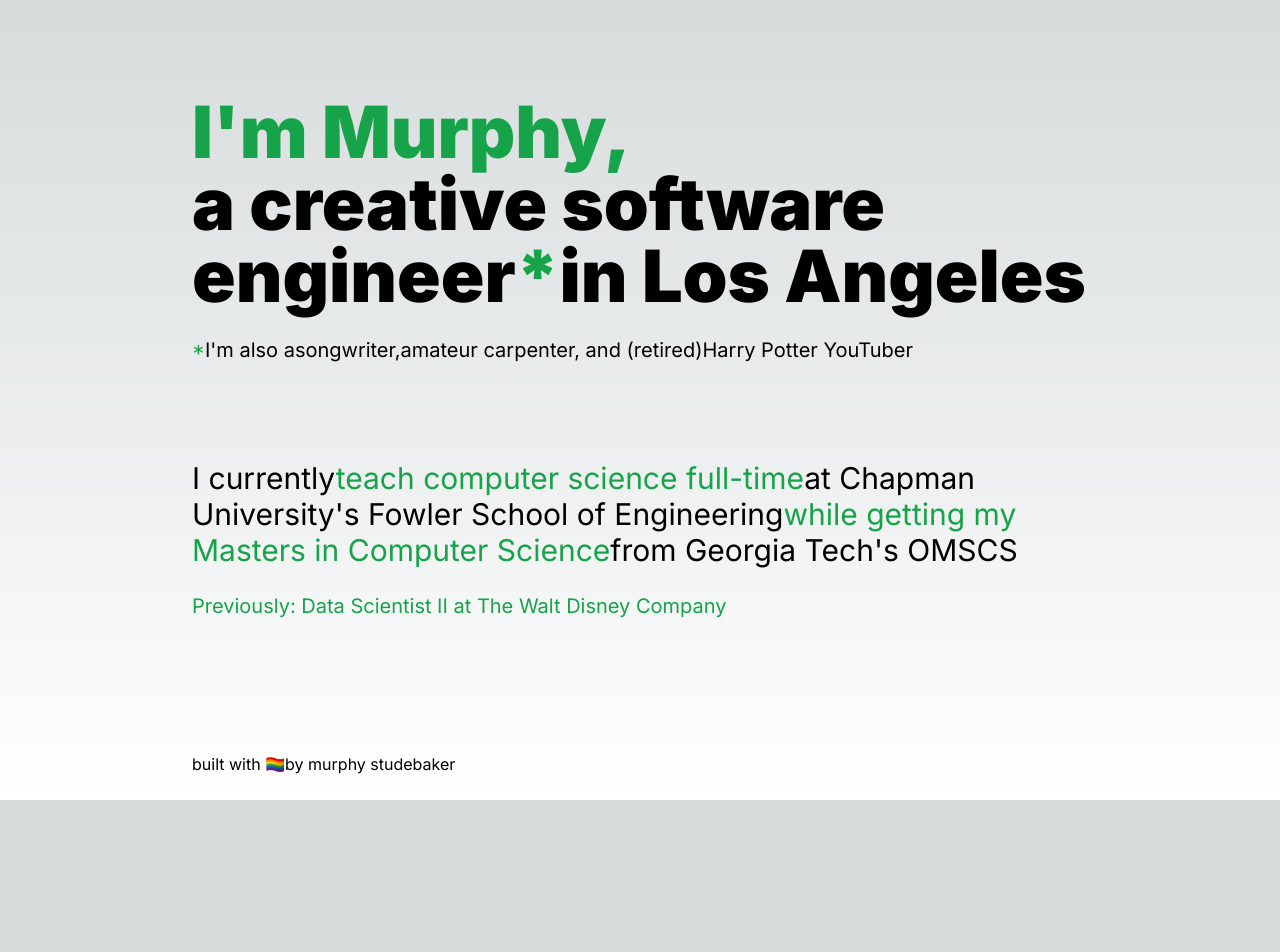
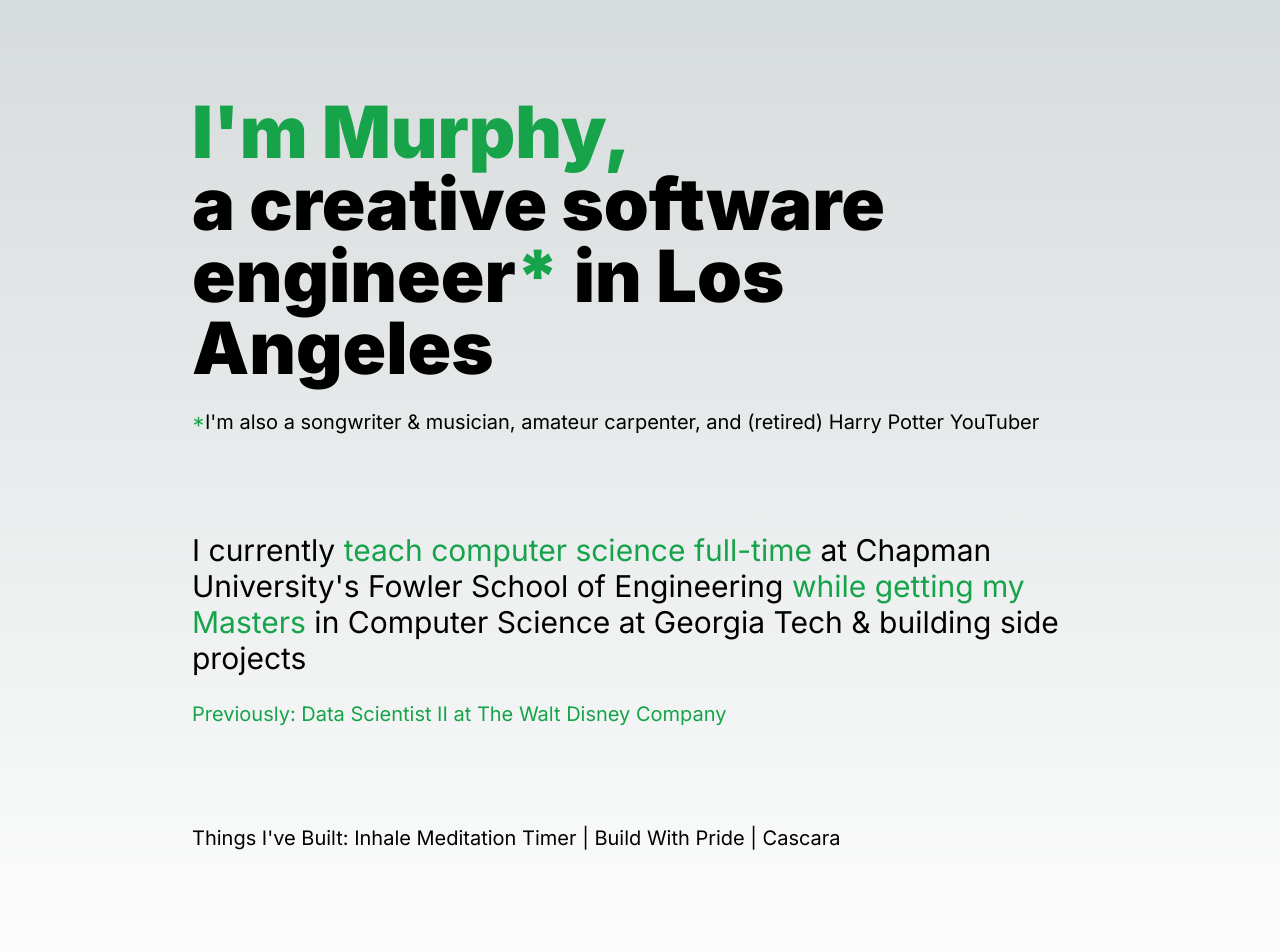
Before and after one commit to MurphyStudebaker/portfolio, a Next.js app: page / in a window 1280 px wide. Shown: the top 952 px of the page. Before the commit the page ends 800 px from the top, so only its background shows below. Built offline with nearby package versions, Linux system fonts and the light colour scheme.

Commit message:
added links to all of the projects

```diff
--- a/components/Heading.js
+++ /dev/null
@@ -1,41 +0,0 @@
-export default function Heading() {
-  return (
-    <section>
-      <h1 className="font-black text-7xl">
-        <span className="text-green-600">I&apos;m Murphy,</span>
-        <br />a creative software engineer
-        <span className="text-green-600 animate-spin">*</span>in Los Angeles
-      </h1>
-      <div className="h-6" />
-      <h2 className="text-xl">
-        <span className="text-green-600">*</span>I&apos;m also a
-        <a href="" className="transition-colors hover:text-green-600">
-          songwriter
-        </a>
-        ,
-        <a className="transition-colors hover:text-green-600" href="">
-          amateur carpenter
-        </a>
-        , and (retired)
-        <a className="transition-colors hover:text-green-600" href="">
-          Harry Potter YouTuber
-        </a>
-      </h2>
-      <div className="h-24" />
-      <p className="text-3xl">
-        I currently
-        <span className="text-green-600">teach computer science full-time</span>
-        at Chapman University&apos;s Fowler School of Engineering
-        <span className="text-green-600">
-          while getting my Masters in Computer Science
-        </span>
-        from Georgia Tech&apos;s OMSCS
-      </p>
-      <div className="h-6" />
-
-      <p className="text-xl text-green-600">
-        Previously: Data Scientist II at The Walt Disney Company
-      </p>
-    </section>
-  );
-}
--- /dev/null
+++ b/components/Splash.js
@@ -0,0 +1,77 @@
+export default function Splash() {
+  return (
+    <section>
+      <h1 className="font-black text-7xl">
+        <span className="text-green-600">I&apos;m Murphy,</span>
+        <br /> a creative software engineer
+        <span className="text-green-600">*</span> in Los Angeles
+      </h1>
+      <div className="h-6" />
+      <h2 className="text-xl">
+        <span className="text-green-600">*</span>I&apos;m also a{" "}
+        <a
+          href="https://open.spotify.com/artist/2CDcnaCbLqaJBTDxFlaoXj"
+          className="transition-colors hover:text-green-600"
+        >
+          songwriter & musician
+        </a>
+        ,
+        <a
+          className="transition-colors hover:text-green-600"
+          href="https://medium.com/@murphystude/how-i-built-a-home-in-the-backseat-of-my-honda-fit-83070a256a6d"
+        >
+          {" "}
+          amateur carpenter
+        </a>
+        , and (retired){" "}
+        <a
+          className="transition-colors hover:text-green-600"
+          href="https://www.youtube.com/channel/UCVT1XES1u_NJGQjznODQpMA?view_as=subscriber"
+        >
+          Harry Potter YouTuber
+        </a>
+      </h2>
+      <div className="h-24" />
+      <p className="text-3xl">
+        I currently{" "}
+        <span className="text-green-600">
+          teach computer science full-time{" "}
+        </span>
+        at Chapman University&apos;s Fowler School of Engineering{" "}
+        <span className="text-green-600">while getting my Masters </span>
+        in Computer Science at Georgia Tech & building side projects
+      </p>
+      <div className="h-6" />
+
+      <p className="text-xl text-green-600">
+        Previously: Data Scientist II at The Walt Disney Company
+      </p>
+
+      <div className="h-24" />
+      <p className="text-xl">
+        Things I&apos;ve Built:{" "}
+        <a
+          className="transition-colors hover:text-green-600"
+          href="https://inhale.netlify.app/"
+        >
+          Inhale Meditation Timer{" "}
+        </a>{" "}
+        |{" "}
+        <a
+          className="transition-colors hover:text-green-600"
+          href="https://buildwithpride.org/"
+        >
+          Build With Pride{" "}
+        </a>{" "}
+        |{" "}
+        <a
+          className="transition-colors hover:text-green-600"
+          href="https://getcascara.com/"
+        >
+          Cascara{" "}
+        </a>
+      </p>
+      <div className="h-24" />
+    </section>
+  );
+}
--- a/src/app/layout.tsx
+++ b/src/app/layout.tsx
@@ -4,8 +4,9 @@ import { Inter } from "next/font/google";
 const inter = Inter({ subsets: ["latin"] });
 
 export const metadata = {
-  title: "Create Next App",
-  description: "Generated by create next app",
+  title: "Murphy Studebaker | Software Engineer",
+  description:
+    "Portfolio Site for Murphy Studebaker, a software engineer in Los Angeles",
 };
 
 export default function RootLayout({
--- a/src/app/page.tsx
+++ b/src/app/page.tsx
@@ -1,17 +1,15 @@
-import Heading from "../../components/Heading";
-import Image from "next/image";
-import asterisk from "../../public/asterisk.svg";
+import Splash from "../../components/Splash";
 export default function Home() {
   return (
     <div className="flex flex-row justify-center min-h-screen px-16">
       <div className="flex flex-col justify-between max-w-4xl pt-24">
-        <main className="">
-          <Heading />
+        <main className="border-top">
+          <Splash />
         </main>
         <footer className="py-6">
           <a className="transition-colors hover:text-green-600" href="">
             built with 🏳️‍🌈
-          </a>
+          </a>{" "}
           by murphy studebaker
         </footer>
       </div>
```
